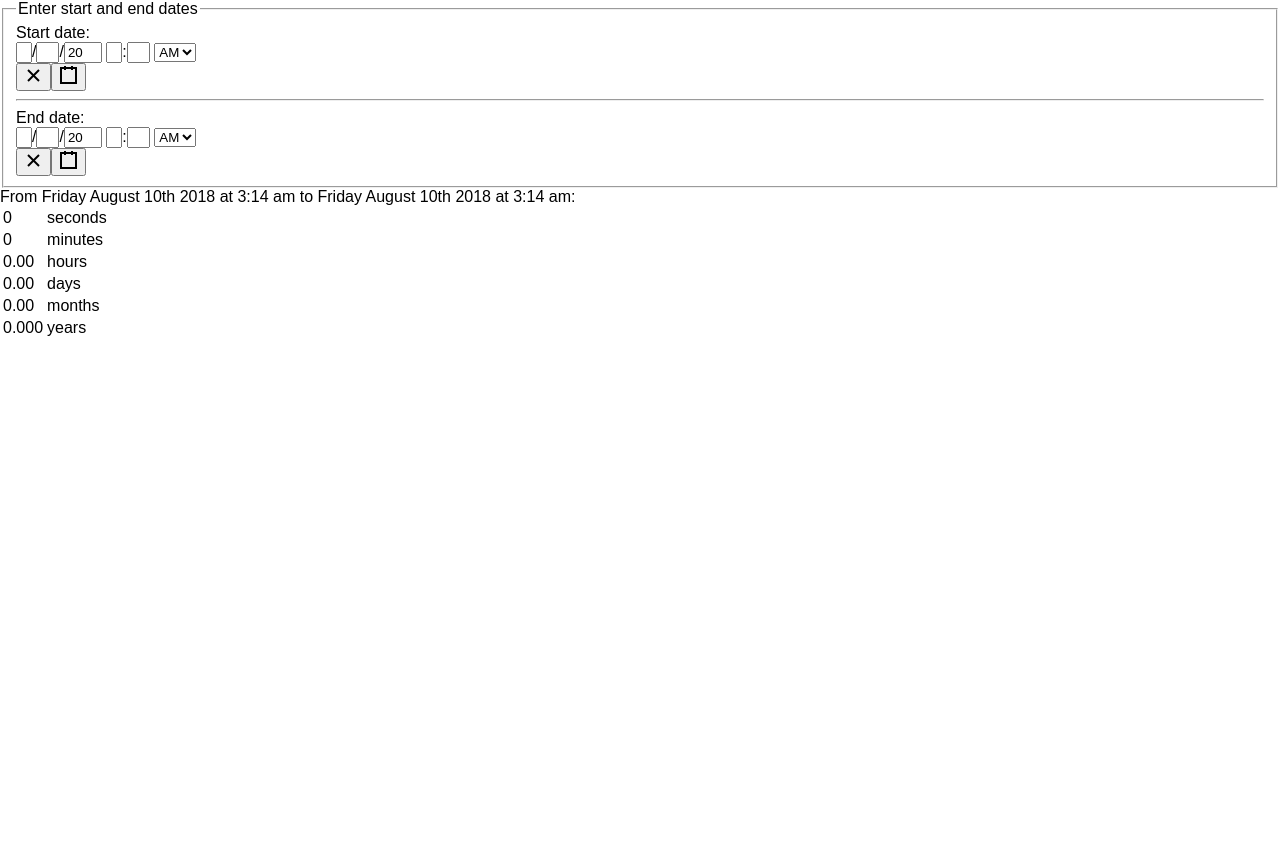
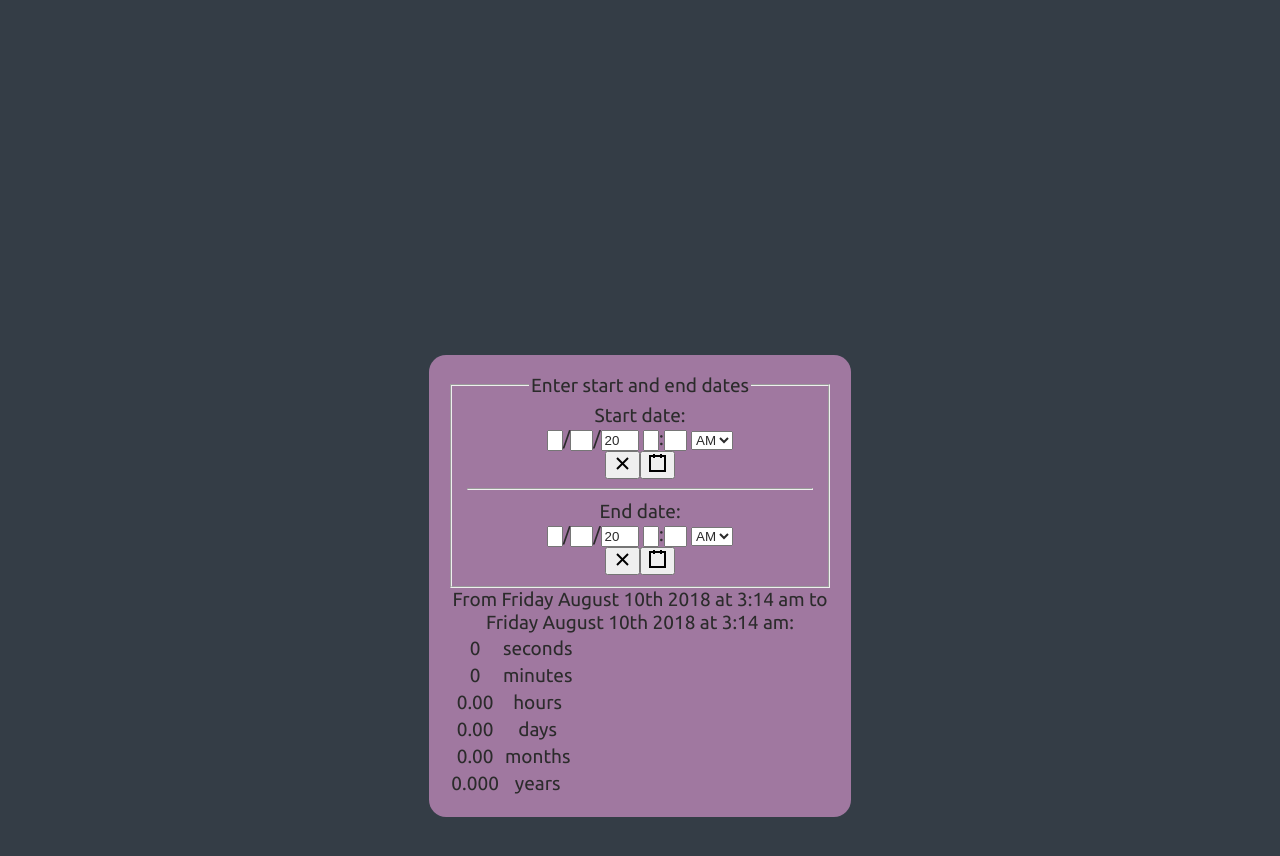
Before and after one commit to paul-f-maxson/time-calculator, a React (Create React App) app: page / in a window 1280 px wide. Shown: the top 856 px of the page. Before the commit the page ends 800 px from the top, so only its background shows below. Built offline with nearby package versions, Linux system fonts and the light colour scheme.

Commit message:
Update react-scripts and merge

```diff
--- a/package.json
+++ b/package.json
@@ -5,11 +5,12 @@
   "dependencies": {
     "ajv": "^6.5.2",
     "dateformat": "^3.0.3",
+    "merge": "^1.2.1",
     "moment": "^2.22.2",
     "react": "^16.4.2",
     "react-datetime-picker": "^1.6.1",
     "react-dom": "^16.4.2",
-    "react-scripts": "1.1.4"
+    "react-scripts": "^2.1.2"
   },
   "scripts": {
     "start": "react-scripts start",
--- a/src/App.css
+++ b/src/App.css
@@ -1,28 +1,21 @@
+@import url('https://fonts.googleapis.com/css?family=Ubuntu');
+
 .App {
   text-align: center;
+  background-color: #a078a0;
+  border-radius: 0.9em;
+  padding: 1em;
+  grid-area: 2 / 2 / 3 / 3;
+
+  font-family: "Ubuntu";
+  font-size: 19px;
+  color: #2b2b2b;
 }
 
-.App-logo {
-  animation: App-logo-spin infinite 20s linear;
-  height: 80px;
+input {
+  color: inherit;
 }
 
-.App-header {
-  background-color: #222;
-  height: 150px;
-  padding: 20px;
-  color: white;
+select {
+  color: inherit;
 }
-
-.App-title {
-  font-size: 1.5em;
-}
-
-.App-intro {
-  font-size: large;
-}
-
-@keyframes App-logo-spin {
-  from { transform: rotate(0deg); }
-  to { transform: rotate(360deg); }
-}
--- a/src/App.js
+++ b/src/App.js
@@ -1,59 +1,7 @@
-import React, { Component } from 'react';
+import React from 'react';
 
-import Input from "./Input.js";
-import Output from "./Output.js";
+import Layout from "./Layout.js"
 
-class TimeCalculator extends Component{
-  constructor(props) {
-    super(props);
+const App = () => <Layout />
 
-    // Create initial start and end Dates
-    const initStartDate = new Date();
-    const initEndDate = new Date();
-    initStartDate.setSeconds(0);
-    initEndDate.setSeconds(0);
-    initStartDate.setMilliseconds(0);
-    initEndDate.setMilliseconds(0);
-
-    this.state = {
-      startDate: initStartDate,
-      endDate: initEndDate,
-    };
-
-    this.handleChangeStartDate = this.handleChangeStartDate.bind(this);
-    this.handleChangeEndDate = this.handleChangeEndDate.bind(this);
-  }
-
-  handleChangeStartDate(date) {
-    this.setState({
-      startDate: date,
-    });
-  }
-
-  handleChangeEndDate(date) {
-    this.setState({
-      endDate: date,
-    });
-  }
-
-  render() {
-
-    return (
-      <div className="timeCalculator">
-        <Input
-          startDate={this.state.startDate}
-          endDate={this.state.endDate}
-          onChangeStart={this.handleChangeStartDate}
-          onChangeEnd={this.handleChangeEndDate}
-        />
-        <Output
-          startDate={this.state.startDate}
-          endDate={this.state.endDate}
-        />
-      </div>
-    );
-
-  }
-}
-
-export default TimeCalculator
+export default App;
--- /dev/null
+++ b/src/Layout.css
@@ -0,0 +1,19 @@
+body {
+  background-color: #343d46;
+}
+
+.App-container {
+  display: grid;
+  grid-template-columns: repeat(3,1fr);
+  grid-template-rows: 3fr 4fr 5fr;
+  /* grid-template-areas:
+    "a a a"
+    "b x b"
+    "c c c"; */
+}
+
+@media (max-width: 576px) {
+  .App-container {
+    grid-template-columns: 1fr 4fr 1fr;
+  }
+}
--- /dev/null
+++ b/src/Layout.js
@@ -0,0 +1,15 @@
+import React from 'react';
+import "./Layout.css"
+import './App.css';
+
+import TimeCalculator from "./TimeCalculator"
+
+const Layout = () => (
+  <div className="App-container">
+    <div className="App">
+      <TimeCalculator />
+    </div>
+  </div>
+)
+
+export default Layout;
--- /dev/null
+++ b/src/TimeCalculator.js
@@ -0,0 +1,59 @@
+import React, { Component } from 'react';
+
+import Input from "./Input.js";
+import Output from "./Output.js";
+
+class TimeCalculator extends Component{
+  constructor(props) {
+    super(props);
+
+    // Create initial start and end Dates
+    const initStartDate = new Date();
+    const initEndDate = new Date();
+    initStartDate.setSeconds(0);
+    initEndDate.setSeconds(0);
+    initStartDate.setMilliseconds(0);
+    initEndDate.setMilliseconds(0);
+
+    this.state = {
+      startDate: initStartDate,
+      endDate: initEndDate,
+    };
+
+    this.handleChangeStartDate = this.handleChangeStartDate.bind(this);
+    this.handleChangeEndDate = this.handleChangeEndDate.bind(this);
+  }
+
+  handleChangeStartDate(date) {
+    this.setState({
+      startDate: date,
+    });
+  }
+
+  handleChangeEndDate(date) {
+    this.setState({
+      endDate: date,
+    });
+  }
+
+  render() {
+
+    return (
+      <div className="timeCalculator">
+        <Input
+          startDate={this.state.startDate}
+          endDate={this.state.endDate}
+          onChangeStart={this.handleChangeStartDate}
+          onChangeEnd={this.handleChangeEndDate}
+        />
+        <Output
+          startDate={this.state.startDate}
+          endDate={this.state.endDate}
+        />
+      </div>
+    );
+
+  }
+}
+
+export default TimeCalculator
--- a/src/index.css
+++ /dev/null
@@ -1,5 +0,0 @@
-body {
-  margin: 0;
-  padding: 0;
-  font-family: sans-serif;
-}
--- a/src/index.js
+++ b/src/index.js
@@ -1,6 +1,6 @@
 import React from 'react';
 import ReactDOM from 'react-dom';
-import './index.css';
+
 import App from './App';
 import registerServiceWorker from './registerServiceWorker';
 
```
Also changed, not shown: 1 other file (tests, documents, lock files or other folders).
